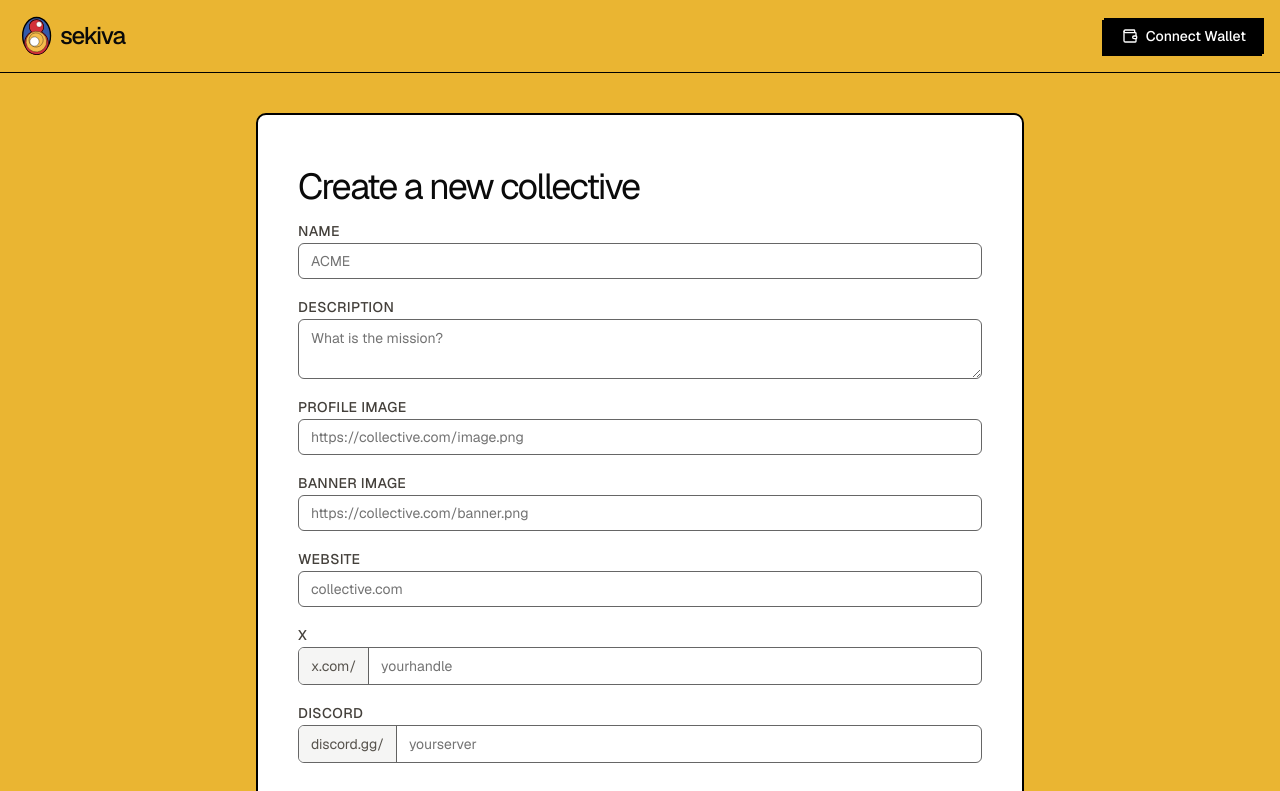
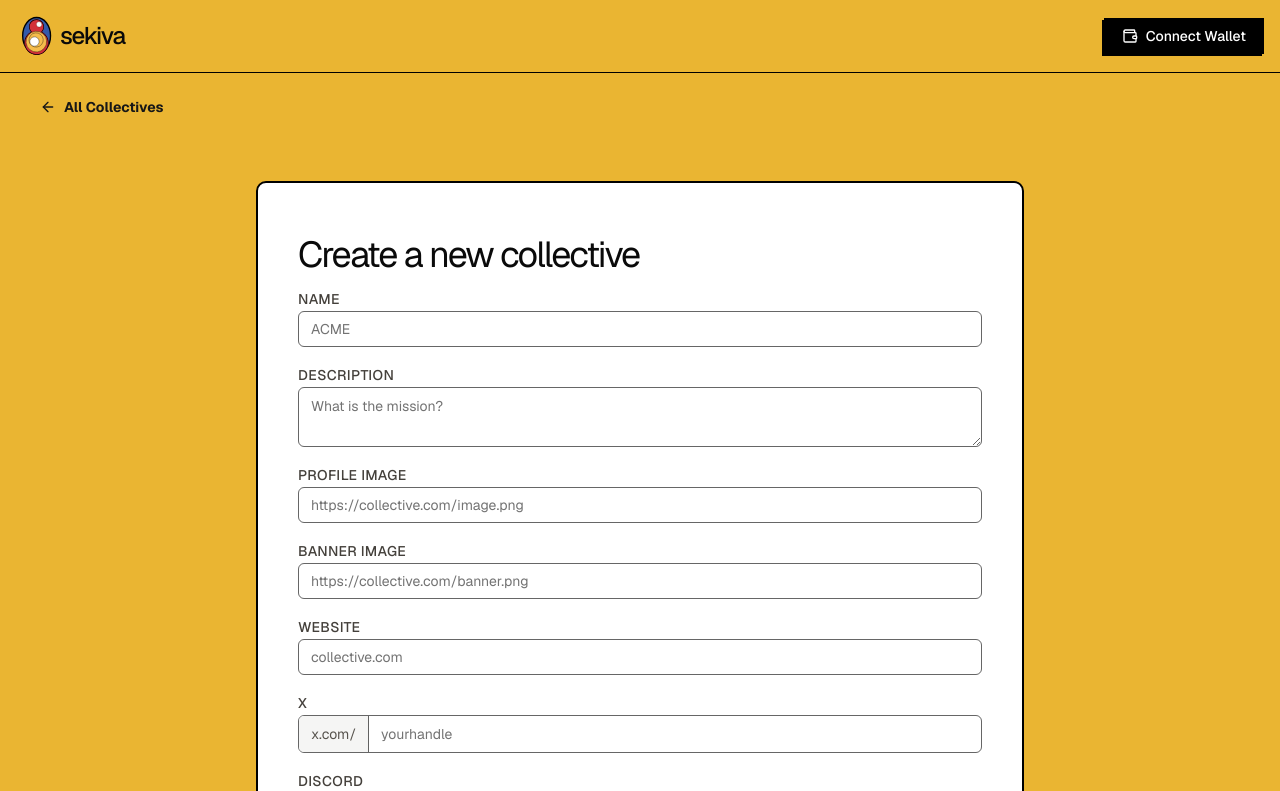
Before and after one commit to thebeyondr/sekiva, a React (Vite) app in the folder sekiva-frontend/: page /collectives/new in a window 1280 px wide. Shown: the top 791 px of the page. Built offline with nearby package versions, Linux system fonts and the light colour scheme.

Commit message:
feat(collective): Add back navigation link to NewCollectivePage

```diff
--- a/sekiva-frontend/src/collective/new/NewCollectivePage.tsx
+++ b/sekiva-frontend/src/collective/new/NewCollectivePage.tsx
@@ -12,6 +12,8 @@ import { PrefixedTextField } from "./PrefixedTextField";
 import CollectivePreview from "./CollectivePreview";
 import NavBar from "@/components/shared/NavBar";
 import { TextField } from "./TextField";
+import { Link } from "react-router";
+import { ArrowLeft } from "lucide-react";
 
 const NewCollectivePage = () => {
   const { account, isConnected, connect, disconnect } = useAuth();
@@ -90,6 +92,16 @@ const NewCollectivePage = () => {
     <div className="min-h-screen bg-sk-yellow-saturated">
       <NavBar />
       <div className="container mx-auto max-w-[1500px]">
+        {/* Back Navigation */}
+        <section className="py-4 px-6">
+          <Link to="/collectives" title="Back to Collectives">
+            <Button variant="link" className="text-left">
+              <ArrowLeft className="w-4 h-4" />
+              <p className="font-bold">All Collectives</p>
+            </Button>
+          </Link>
+        </section>
+
         <section className="container mx-auto max-w-3xl py-10">
           <div className="relative flex flex-col gap-4 bg-white rounded-lg p-10 border-2 border-black overflow-clip">
             <form
```
